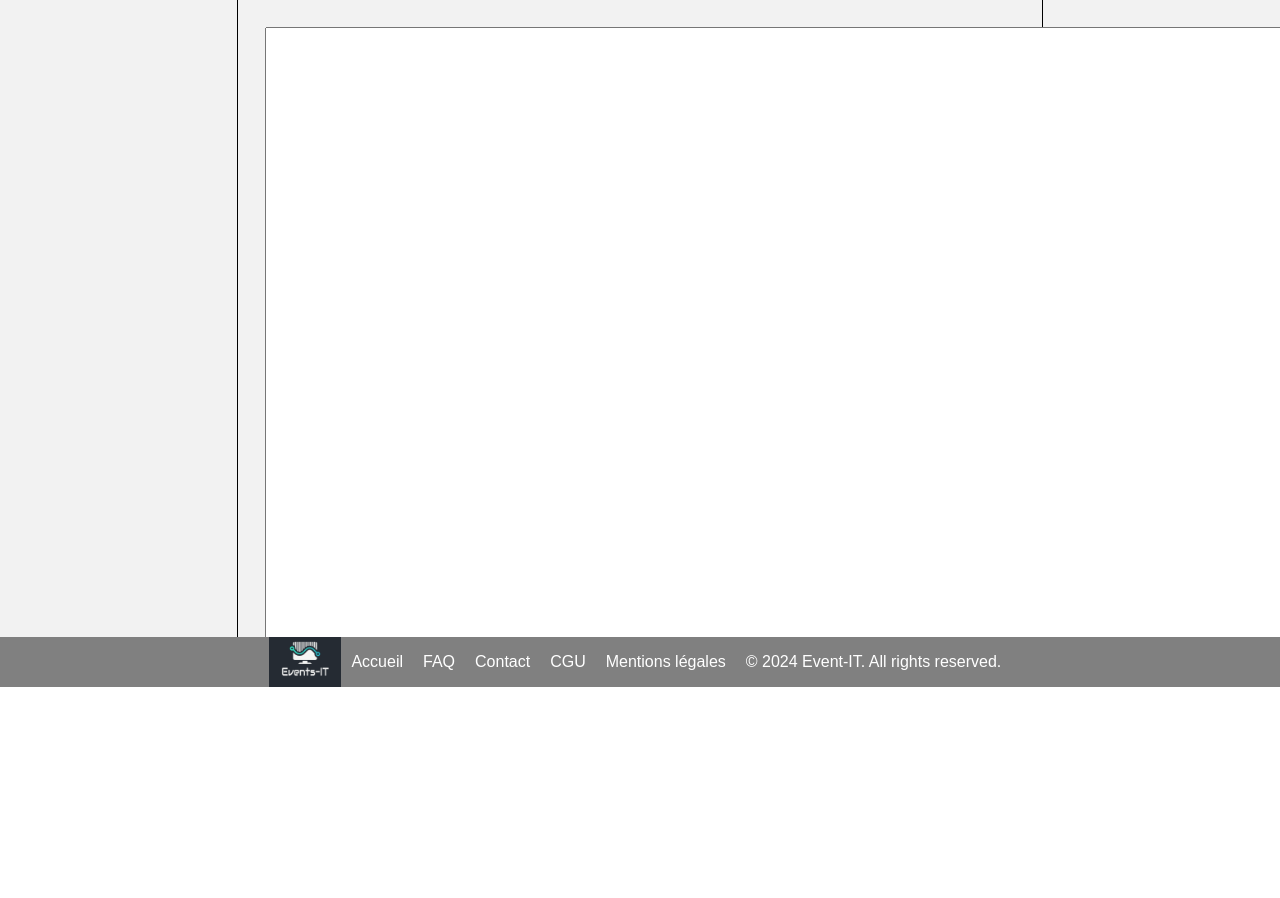
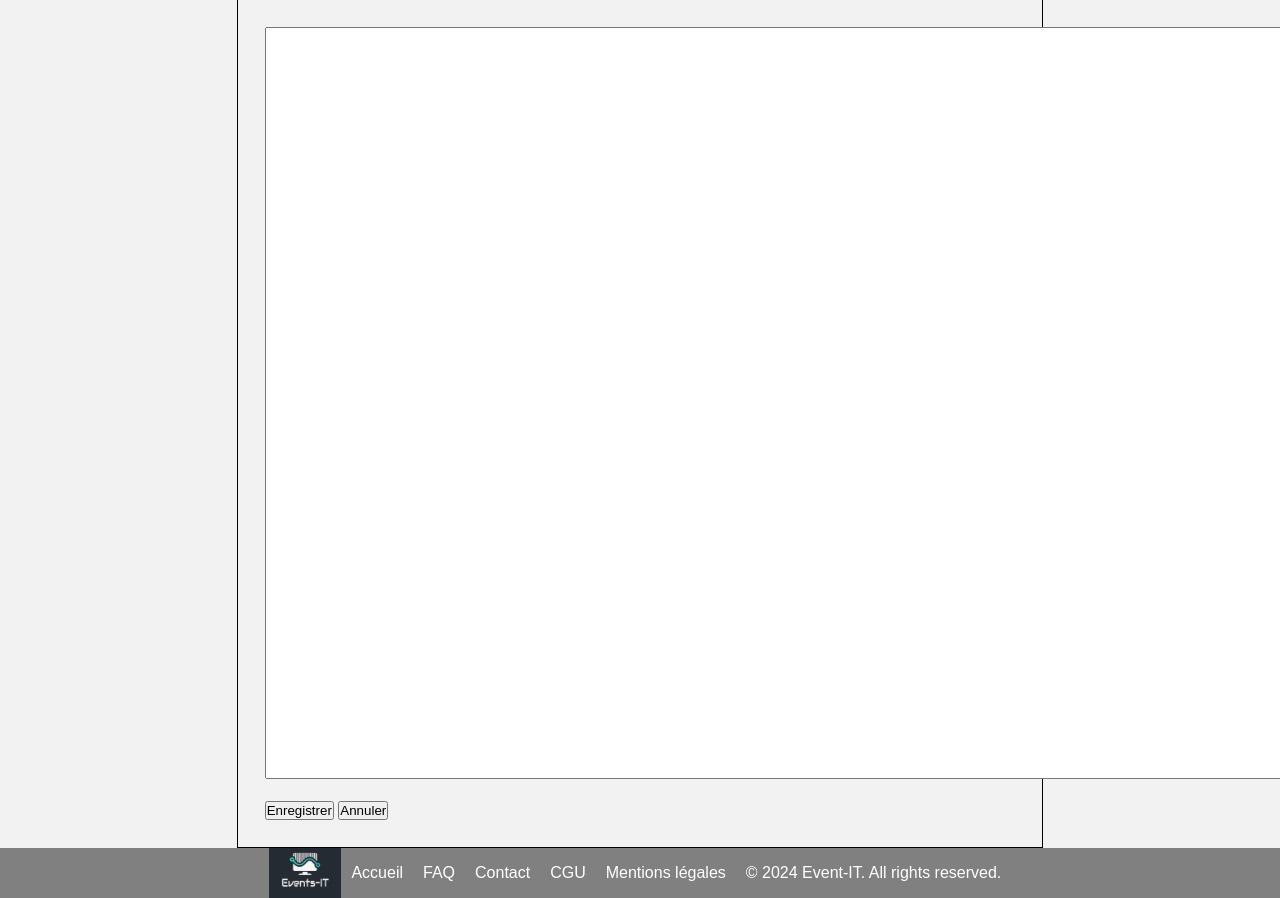
Before and after one commit to Flotss/APP_AUDIA_INFO, a PHP site: template template/cgu/admin/index.html.twig in a window 1280 px wide. Shown: the part 113-1011 px from the top of the page. Before the commit the page ends 800 px from the top, so only its background shows below. Run offline with PHP 8.4, Linux system fonts and the light colour scheme; the template is opened without the code that fills it, so the values that code supplies are empty; some libraries are stand-ins or nearby versions.

Commit message:
remove flex in body to supress abusolute

```diff
--- a/template/base.css
+++ b/template/base.css
@@ -18,8 +18,6 @@ body {
   height: 100%;
   margin: 0;
   padding: 0;
-  display: flex;
-  flex-direction: column;
 }
 
 body {
```
